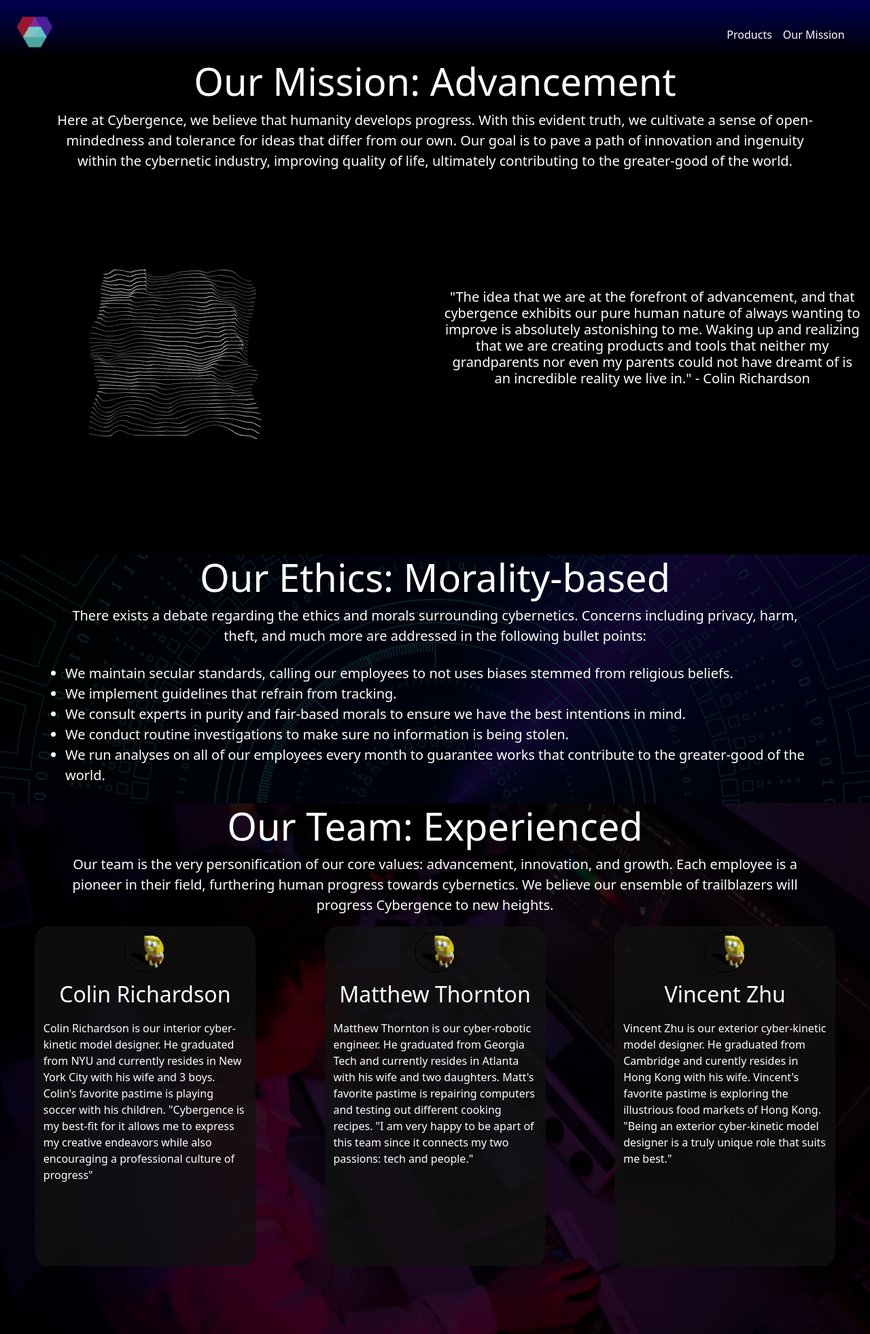
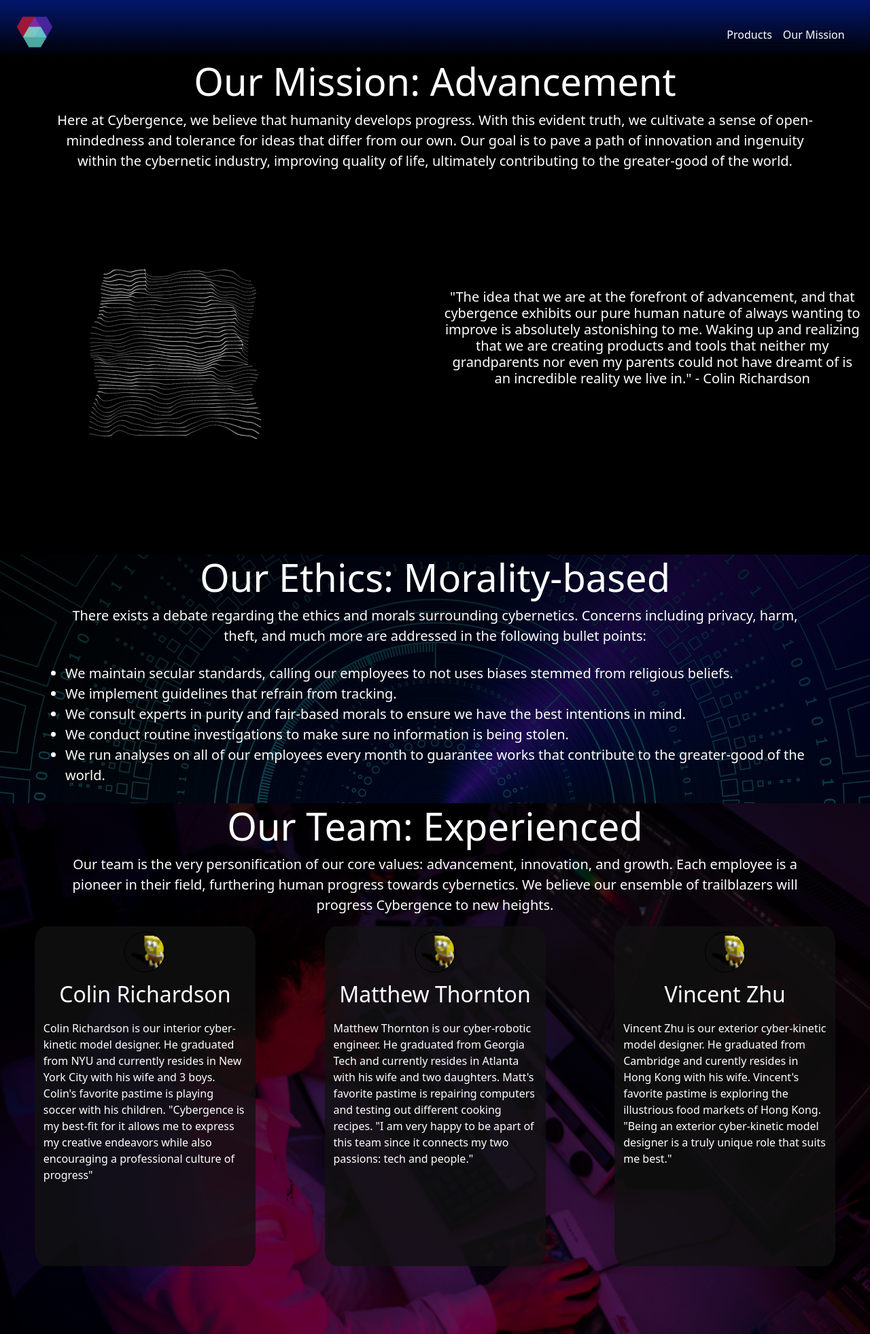
Before and after one commit to Colin-Richardson/Cybergence, a PHP site: page /mission.html in a window 1280 px wide. Shown: the whole page at 68% size. Run offline with PHP 8.4, Linux system fonts and the light colour scheme.

Commit message:
gradient

```diff
--- a/styles.css
+++ b/styles.css
@@ -63,7 +63,7 @@ body {
 
 #navbar {
   padding-bottom: 0%;
-  background: linear-gradient(to top, #000000 0%, #000066 125%);
+  background: linear-gradient(to top, #000000 0%, #062dda 200%);
 }
 
 .state {
@@ -98,13 +98,13 @@ body {
 }
 
 .teamback {
-  background: linear-gradient(rgba(0, 0, 0, .8), rgba(0, 0, 0, .8)), url('img/ethicsbackground.jpg');
+  background: linear-gradient(rgba(0, 0, 0, .8), rgba(0, 0, 0, .6)), url('img/ethicsbackground.jpg');
   background-repeat: no-repeat;
   background-size: cover;
 }
 
 .ethicback {
-  background: linear-gradient(rgba(0, 0, 0, .8), rgba(0, 0, 0, .8)), url('img/teambackground.jpg');
+  background: linear-gradient(rgba(0, 0, 0, .8), rgba(0, 0, 0, .6)), url('img/teambackground.jpg');
   background-repeat: no-repeat;
   background-size: cover;
 }
```
